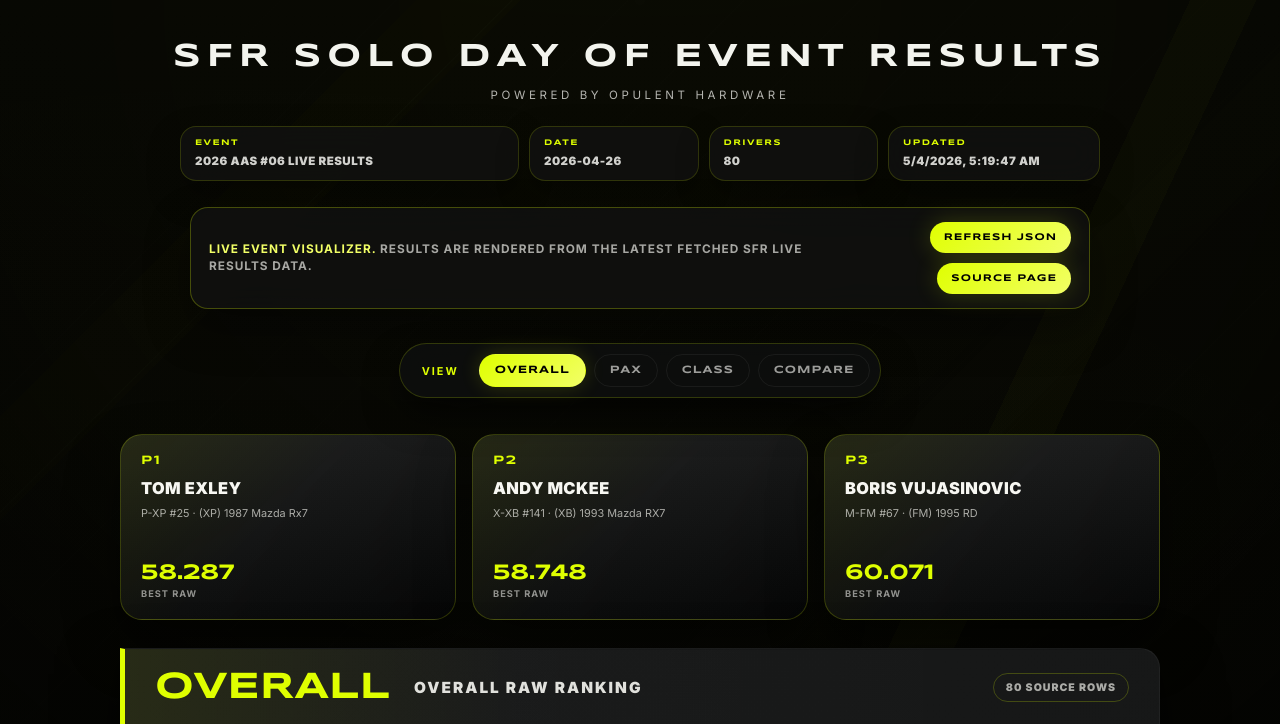
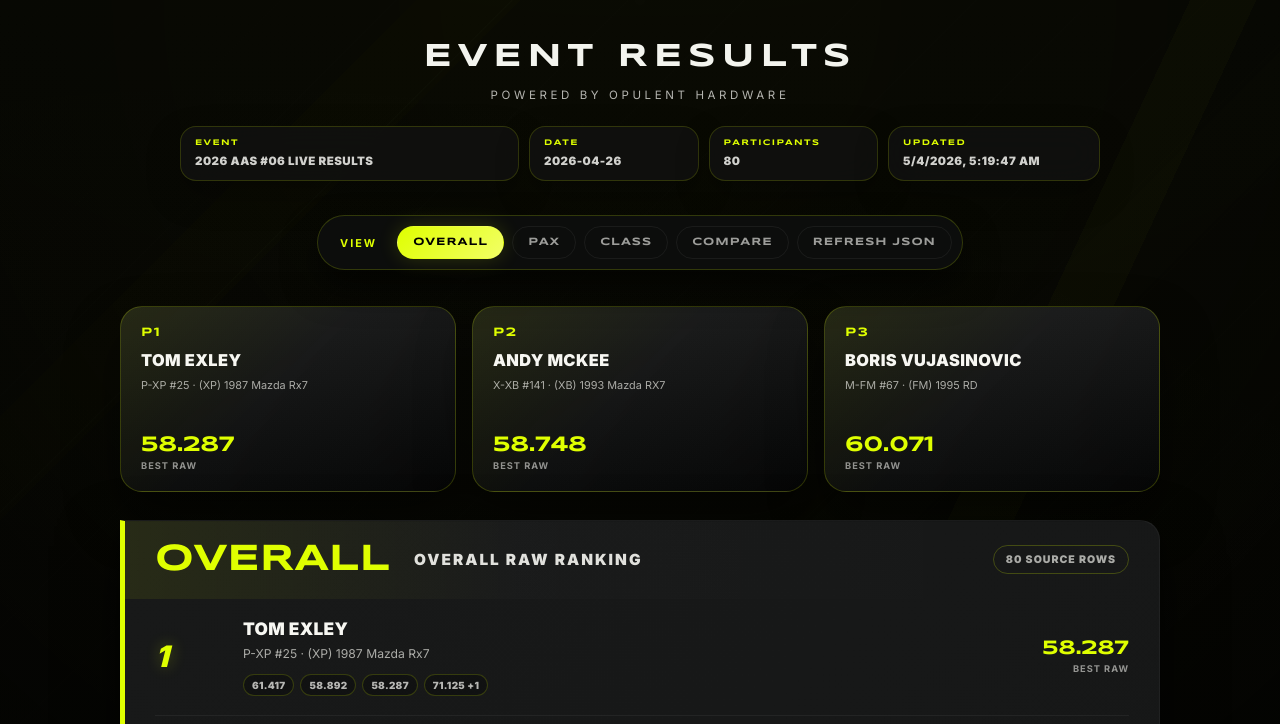
Before and after one commit to OpulentHardware/Live-Results-Analyzer-Test, a website: page index.html in a window 1280 px wide. Shown: the top 724 px of the page. Drawn offline with nearby package versions, Linux system fonts and the light colour scheme.

Commit message:
Update index.html

```diff
--- a/index.html
+++ b/index.html
@@ -3,7 +3,7 @@
 <head>
   <meta charset="UTF-8" />
   <meta name="viewport" content="width=device-width, initial-scale=1.0" />
-  <title>SFR Solo Day of Event Results | OPULENT HARDWARE</title>
+  <title>Event Results | OPULENT HARDWARE</title>
 
   <link rel="stylesheet" href="assets/style.css" />
 </head>
@@ -11,7 +11,7 @@
 <body>
   <div class="container">
     <header>
-      <h1 class="brand-logo">SFR SOLO DAY OF EVENT RESULTS</h1>
+      <h1 class="brand-logo">EVENT RESULTS</h1>
       <div class="sub-title">POWERED BY OPULENT HARDWARE</div>
 
       <div class="event-meta">
@@ -26,7 +26,7 @@
         </div>
 
         <div class="meta-pill">
-          <span class="meta-label">DRIVERS</span>
+          <span class="meta-label">PARTICIPANTS</span>
           <span id="participantCount" class="meta-value">—</span>
         </div>
 
@@ -36,28 +36,6 @@
         </div>
       </div>
     </header>
-
-    <div class="source-strip">
-      <div class="source-copy">
-        <strong>Live event visualizer.</strong>
-        Results are rendered from the latest fetched SFR live results data.
-      </div>
-
-      <div class="source-actions">
-        <button id="refreshButton" class="source-link button-link" type="button">
-          REFRESH JSON
-        </button>
-
-        <a
-          class="source-link"
-          href="https://live.sfrautox.com/#N"
-          target="_blank"
-          rel="noopener"
-        >
-          SOURCE PAGE
-        </a>
-      </div>
-    </div>
 
     <div class="controls">
       <div class="filter-box">
@@ -82,15 +60,19 @@
         <select id="classFilter" class="hidden">
           <option value="all">ALL CLASSES</option>
         </select>
+
+        <button id="refreshButton" class="view-button toolbar-action" type="button">
+          REFRESH JSON
+        </button>
       </div>
     </div>
 
-    <div id="status" class="status-card">Loading event data...</div>
+    <div id="status" class="status-card hidden">Loading event data...</div>
 
     <main id="rankings"></main>
 
     <footer>
-      <div class="footer-kicker">Unofficial Event Results Visualization</div>
+      <div class="footer-kicker">Unofficial Live Results Visualization</div>
 
       <div class="disclaimer">
         Unofficial visual treatment of SFR Solo day-of-event results. Driver times,
```
